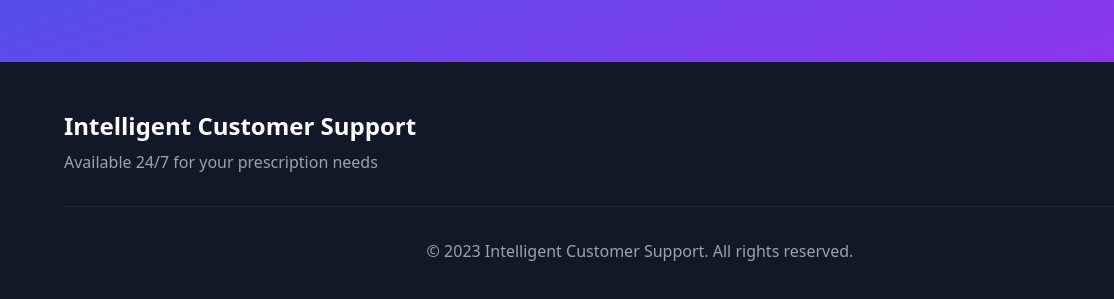
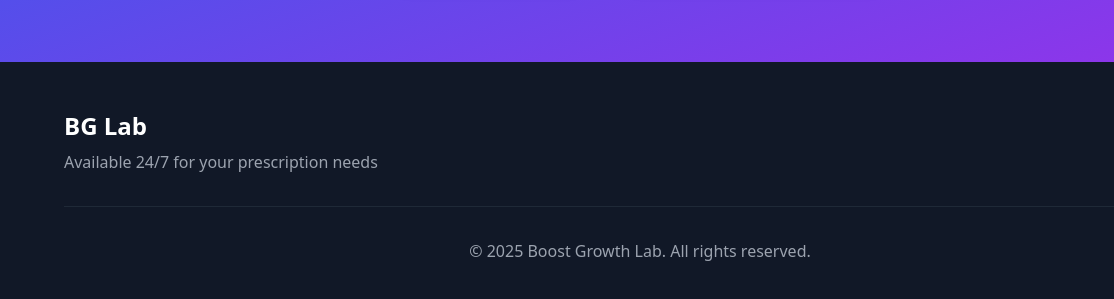
Before and after one commit to gabrielrevito/prescription-demo, a plain HTML site: page index.html in a window 1280 px wide. Shown: the part 3896-4195 px from the top of the page, 0-1114 px from the left. Drawn offline with nearby package versions, Linux system fonts and the light colour scheme.

Commit message:
Update index.html

```diff
--- a/index.html
+++ b/index.html
@@ -267,7 +267,7 @@
         <div class="max-w-6xl mx-auto">
             <div class="flex flex-col md:flex-row justify-between items-center">
                 <div class="mb-6 md:mb-0">
-                    <h3 class="text-2xl font-bold mb-2">Intelligent Customer Support</h3>
+                    <h3 class="text-2xl font-bold mb-2">BG Lab</h3>
                     <p class="text-gray-400">Available 24/7 for your prescription needs</p>
                 </div>
 
@@ -285,7 +285,7 @@
             </div>
 
             <div class="border-t border-gray-800 mt-8 pt-8 text-center text-gray-400">
-                <p>© 2023 Intelligent Customer Support. All rights reserved.</p>
+                <p>© 2025 Boost Growth Lab. All rights reserved.</p>
             </div>
         </div>
     </footer>
```
